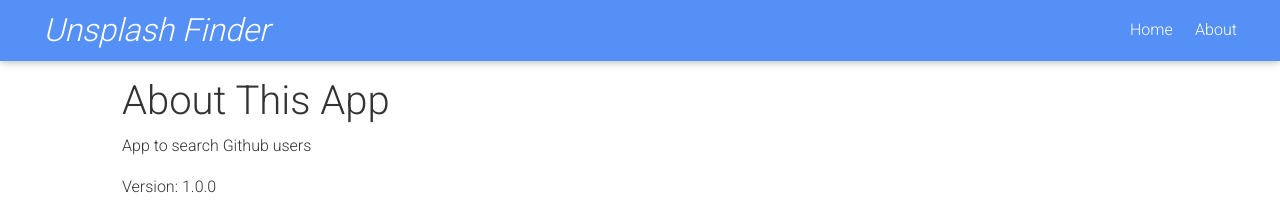
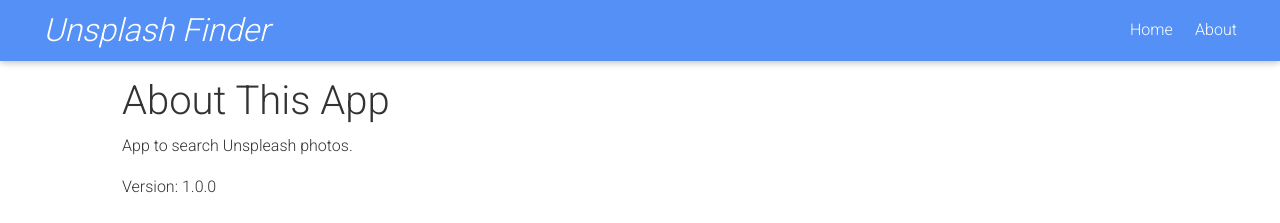
Before and after one commit to PositivePerson/unsplash-finder, a React (Create React App) app: page /about in a window 1280 px wide. Shown: the top 223 px of the page. Built offline with nearby package versions, Linux system fonts and the light colour scheme; no server answers; what unsplash-js would draw is missing.

Commit message:
Renaming: done

```diff
--- a/src/App.js
+++ b/src/App.js
@@ -1,8 +1,8 @@
 import React, { Fragment, useState } from 'react';
 import { BrowserRouter as Router, Switch, Route } from 'react-router-dom';
 import Navbar from './components/layout/Navbar';
-import Users from './components/users/Users';
-import User from './components/users/User';
+import Photos from './components/users/Photos';
+import Photo from './components/users/Photo';
 import Search from './components/users/Search';
 import About from './components/pages/About';
 
@@ -33,9 +33,9 @@ const App = () => {
 								render={(props) => (
 									<Fragment>
 										<Search />
-										<Users modal={modal} setModal={setModal} />
+										<Photos modal={modal} setModal={setModal} />
 										{modal &&
-											<User {...props} modal={modal} setModal={setModal} />
+											<Photo {...props} modal={modal} setModal={setModal} />
 										}
 									</Fragment>
 								)}
--- a/src/components/pages/About.js
+++ b/src/components/pages/About.js
@@ -4,7 +4,7 @@ const About = () => {
 	return (
 		<Fragment>
 			<h1>About This App</h1>
-			<p>App to search Github users</p>
+			<p>App to search Unspleash photos.</p>
 			<p>Version: 1.0.0</p>
 		</Fragment>
 	);
--- a/src/components/users/User.js
+++ b/src/components/users/Photo.js
@@ -8,7 +8,7 @@ import {
 	MDBModalBody
 } from "mdbreact";
 
-const User = ({ modal, setModal }) => {
+const Photo = ({ modal, setModal }) => {
 	const githubContext = useContext(GithubContext);
 
 	const { loading, photo } = githubContext;
@@ -36,9 +36,9 @@ const User = ({ modal, setModal }) => {
 	);
 };
 
-User.propTypes = {
+Photo.propTypes = {
 	loading: PropTypes.bool.isRequired,
 	photo: PropTypes.object.isRequired,
 };
 
-export default User;
+export default Photo;
--- a/src/components/users/UserItem.js
+++ b/src/components/users/PhotoItem.js
@@ -3,7 +3,7 @@ import PropTypes from 'prop-types';
 
 import GithubContext from '../../context/github/githubContext';
 
-const UserItem = ({ tilePhoto: { urls, id }, modal, setModal }) => {
+const PhotoItem = ({ tilePhoto: { urls, id }, modal, setModal }) => {
 	const githubContext = useContext(GithubContext);
 	const { getPhoto } = githubContext;
 
@@ -21,8 +21,8 @@ const UserItem = ({ tilePhoto: { urls, id }, modal, setModal }) => {
 	);
 };
 
-UserItem.propTypes = {
+PhotoItem.propTypes = {
 	getPhoto: PropTypes.func.isRequired
 };
 
-export default UserItem;
+export default PhotoItem;
--- a/src/components/users/Users.js
+++ b/src/components/users/Photos.js
@@ -1,10 +1,10 @@
 import React, { useContext } from 'react';
 import PropTypes from 'prop-types';
-import UserItem from './UserItem';
+import PhotoItem from './PhotoItem';
 import Spinner from '../layout/Spinnner';
 import GithubContext from '../../context/github/githubContext';
 
-const Users = ({ modal, setModal }) => {
+const Photos = ({ modal, setModal }) => {
 	const githubContext = useContext(GithubContext);
 
 	const { loading, photos } = githubContext;
@@ -13,7 +13,7 @@ const Users = ({ modal, setModal }) => {
 		return <Spinner />;
 	} else {
 		console.log(photos);
-		return <div style={userStyle}>{photos.map((photo) => <UserItem key={photo.id} tilePhoto={photo} modal={modal} setModal={setModal} />)}</div>;
+		return <div style={userStyle}>{photos.map((photo) => <PhotoItem key={photo.id} tilePhoto={photo} modal={modal} setModal={setModal} />)}</div>;
 	}
 };
 
@@ -23,9 +23,9 @@ const userStyle = {
 	gridGap: '1rem'
 };
 
-Users.propTypes = {
+Photos.propTypes = {
 	loading: PropTypes.bool.isRequired,
 	photos: PropTypes.array.isRequired,
 };
 
-export default Users;
+export default Photos;
--- a/src/components/users/Search.js
+++ b/src/components/users/Search.js
@@ -59,12 +59,8 @@ const Search = ({ history, setAlert }) => {
 
 	useEffect(() => {
 		if (finalPhrase === text && finalPhrase) { onSubmit() };
-		// return () => {
-		// 	setFinalPhrase('');
-		// }
 	}, [finalPhrase, text])
 
-	// const onChange = (e) => setText(e.target.value);
 	const suggestOnChange = (e, { newValue }) => {
 		setText(typeof newValue !== 'undefined' ? newValue : '')
 	}
--- a/src/context/github/githubState.js
+++ b/src/context/github/githubState.js
@@ -18,7 +18,6 @@ const GithubState = (props) => {
 
 	const [state, dispatch] = useReducer(GithubReducer, initialState);
 
-	// Search Photos
 	const searchPhotos = async (text) => {
 		setLoading();
 
@@ -31,7 +30,6 @@ const GithubState = (props) => {
 		} else {
 			const { total, results } = newRes.response;
 
-			// handle success here
 			console.log(`received ${results.length} photos out of ${total}`);
 			console.log('first photo: ', results[0]);
 
@@ -67,7 +65,6 @@ const GithubState = (props) => {
 		});
 	}
 
-	// Set Loading
 	const setLoading = () => dispatch({ type: SET_LOADING });
 
 	return (
```
